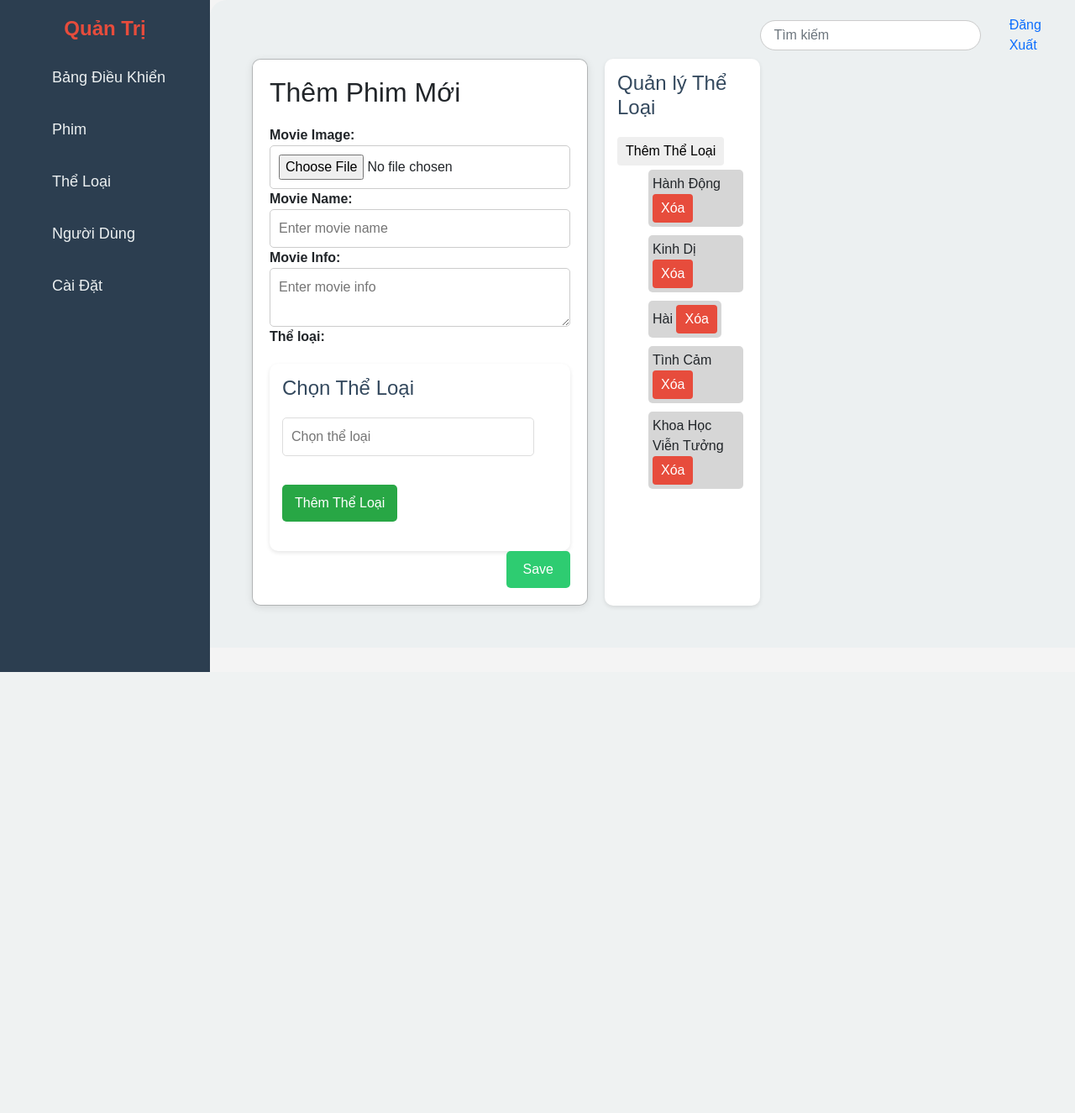
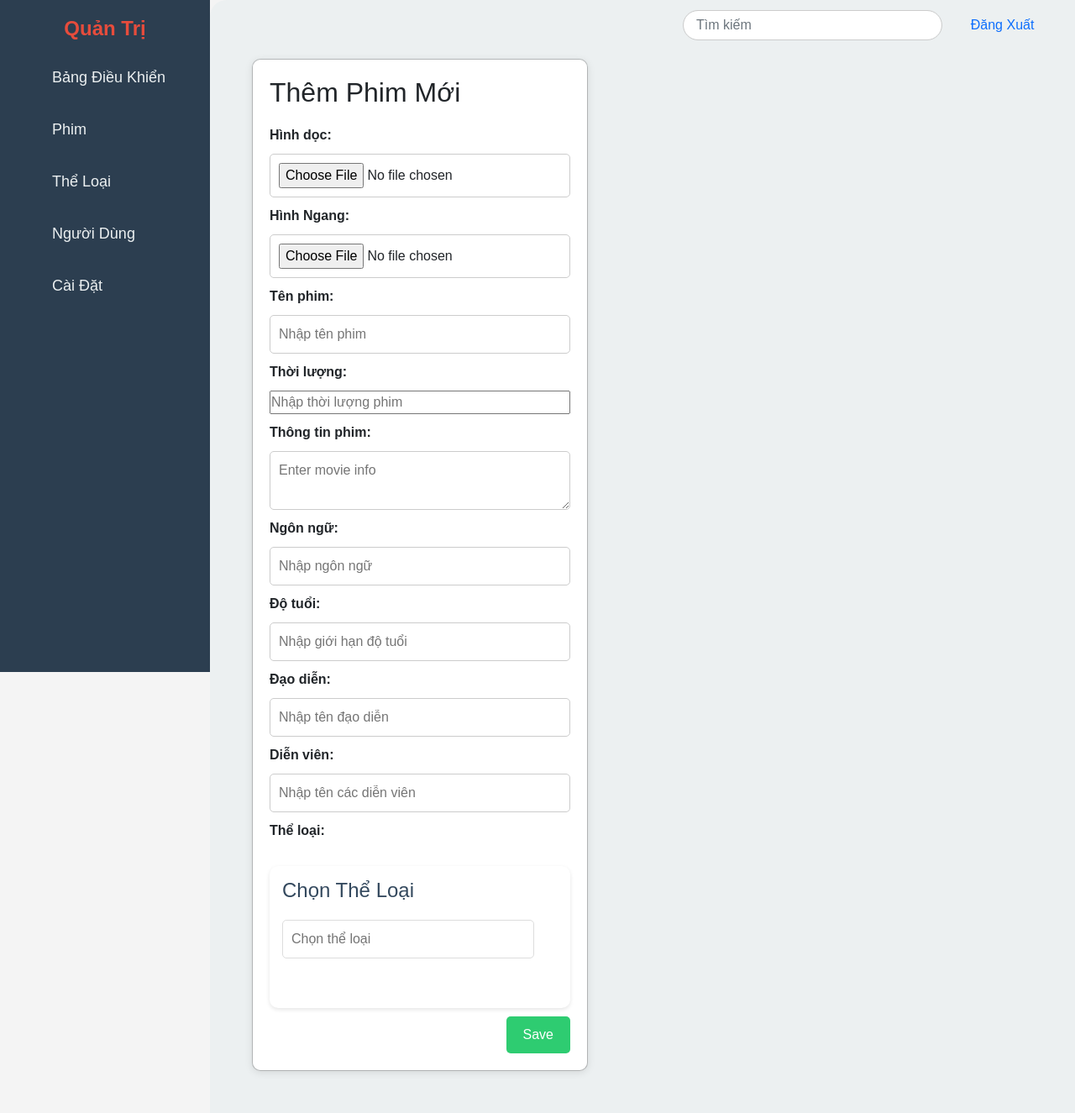
Before and after one commit to BijuuBoii/DACN_N3, an ASP.NET Core app: page /Admin/Home/addMovies in a window 1280 px wide. Shown: the whole page at 84% size. Before the commit the page ends 800 px from the top, so only its background shows below. Run offline with ASP.NET Core 8, Linux system fonts and the light colour scheme.

Commit message:
update mới

```diff
--- a/DACN_N3/Areas/Admin/Views/Home/addMovies.cshtml
+++ b/DACN_N3/Areas/Admin/Views/Home/addMovies.cshtml
@@ -1,5 +1,9 @@
 @{
 	Layout = "~/Areas/Admin/Views/Shared/_LayoutAdmin.cshtml";
+}
+@using DACN_N3.Data;
+@{
+	var genres = ViewBag.genres as List<Genre> ?? new List<Genre>();
 }
 <div class="main-content">
 	<div style="display:flex;gap:10px;">
@@ -7,16 +11,33 @@
 			<div class="modal-content" >
 
 				<h2>Thêm Phim Mới</h2>
+				<form id="genreForm" method="post" enctype="multipart/form-data" asp-action="addMovie">
+					<label for="VImage">Hình dọc:</label>
+					<input type="file" id="VImage" name="VImage" accept="image/*">
 
-				<label for="movieImage">Movie Image:</label>
-				<input type="file" id="movieImage" accept="image/*">
+					<label for="HImage">Hình Ngang:</label>
+					<input type="file" id="HImage" name="HImage" accept="image/*">
 
-				<label for="movieTitle">Movie Name:</label>
-				<input type="text" id="movieTitle" placeholder="Enter movie name">
+					<label for="Title">Tên phim:</label>
+					<input type="text" id="Title" name="Title" placeholder="Nhập tên phim">
 
-				<label for="movieInfo">Movie Info:</label>
-				<textarea id="movieInfo" placeholder="Enter movie info"></textarea>
+					<label for="Duration">Thời lượng:</label>
+					<input type="number" id="Duration" name="Duration" placeholder="Nhập thời lượng phim">
 
+					<label for="movieInfo">Thông tin phim:</label>
+					<textarea id="Description" name="Description" placeholder="Enter movie info"></textarea>
+
+					<label for="Languague">Ngôn ngữ:</label>
+					<input type="text" id="languague" name="languague" placeholder="Nhập ngôn ngữ">
+
+					<label for="Languague">Độ tuổi:</label>
+					<input type="text" id="AgeRating" name="AgeRating" placeholder="Nhập giới hạn độ tuổi">
+
+					<label for="Director">Đạo diễn:</label>
+					<input type="text" id="Director" name="Director"  placeholder="Nhập tên đạo diễn">
+
+					<label for="Cast">Diễn viên:</label>
+					<input type="text" id="Cast" name="Cast" placeholder="Nhập tên các diễn viên">
 					<label for="movieCategory">Thể loại:</label>
 					<section id="genres">
 						<h2>Chọn Thể Loại</h2>
@@ -26,42 +47,46 @@
 						<div class="genre-select">
 							<input type="text" id="genreInput" placeholder="Chọn thể loại" onfocus="showSuggestions()" oninput="filterSuggestions()">
 							<ul id="suggestions" class="suggestion-list" style="z-index:1;">
-
-							<li onclick="selectGenre('Hành Động')">Hành Động</li>
-							<li onclick="selectGenre('Kinh Dị')">Kinh Dị</li>
-							<li onclick="selectGenre('Hài')">Hài</li>
-							<li onclick="selectGenre('Tình Cảm')">Tình Cảm</li>
-							<li onclick="selectGenre('Khoa Học Viễn Tưởng')">Khoa Học Viễn Tưởng</li>
+								@foreach(var theloai in genres)
+								{
+									<li onclick="selectGenre('@theloai.Name')">@theloai.Name</li>
+								}
 							</ul>
 						</div>
 						<br />
-					<button id="addGenreBtn" onclick="addNewGenre()">Thêm Thể Loại</button>
 						<!-- Khu vực để hiển thị các thể loại đã chọn -->
-					<div id="selectedGenres" class="selected-genres"></div>
+						<div id="selectedGenres" class="selected-genres">
 
+						</div>
+						<input type="hidden" id="selectedGenresList" name="genres" />
 					</section>
 
 
 					<div class="modal-actions">
-					<button type="button" class="save-btn-movies" onclick="saveMovie()">Save</button>
+						<button type="submit" class="save-btn-movies" onclick="saveMovie()">Save</button>
 					</div>
+				</form>
 			</div>
-		</div>
-		<section id="genres" style="width:500px; margin-left:10px;">
-			<h2>Quản lý Thể Loại</h2>
-
-			<!-- Button to add a new genre -->
-			<button class="add-genre-btn" onclick="addGenre()">Thêm Thể Loại</button>
-
-			<!-- Genre List -->
-			<ul id="genreList" class="genre-list">
-				<li class="li-genres">Hành Động <button class="delete-btn" onclick="deleteGenre(this)">Xóa</button></li>
-				<li class="li-genres">Kinh Dị <button class="delete-btn" onclick="deleteGenre(this)">Xóa</button></li>
-				<li class="li-genres">Hài <button class="delete-btn" onclick="deleteGenre(this)">Xóa</button></li>
-				<li class="li-genres">Tình Cảm <button class="delete-btn" onclick="deleteGenre(this)">Xóa</button></li>
-				<li class="li-genres">Khoa Học Viễn Tưởng <button class="delete-btn" onclick="deleteGenre(this)">Xóa</button></li>
-			</ul>
-		</section>
 		</div>
 
 	</div>
+
+</div>
+<script>
+	function updateSelectedGenres() {
+        // Lấy tất cả các thẻ span có lớp 'genre-tag' trong #selectedGenres
+        const genreTags = document.querySelectorAll('#selectedGenres .genre-tag');
+
+        // Lưu tên thể loại vào mảng
+        const genres = [];
+        genreTags.forEach(tag => {
+            genres.push(tag.id); // Lấy giá trị của thuộc tính id của từng thẻ span
+        });
+
+        // Cập nhật giá trị của input ẩn với danh sách thể loại
+        document.getElementById('selectedGenresList').value = genres.join(','); // Nối các tên thể loại bằng dấu phẩy
+    }
+	document.getElementById('genreForm').addEventListener('submit', function(event) {
+    updateSelectedGenres(); // Gọi hàm updateSelectedGenres khi submit
+});
+</script>
--- a/DACN_N3/Areas/Admin/Views/Shared/_LayoutAdmin.cshtml
+++ b/DACN_N3/Areas/Admin/Views/Shared/_LayoutAdmin.cshtml
@@ -23,7 +23,10 @@
 		</div>
 		<div style="float:right;display:flex;align-items:center;gap:10px;margin-right:10px;margin-top:10px;">
 			<input class="form-control me-2" type="search" placeholder="Tìm kiếm" aria-label="Search" style="border-radius: 20px; padding: 5px 15px; border: 1px solid #ccc;">
-			<a class="nav-link" onclick="window.location.href='@Url.Action("Logout", "Authority", new { area = "" })'">Đăng Xuất</a>
+			<div style="width:200px">
+				<a class="nav-link" onclick="window.location.href='@Url.Action("Logout", "Authority", new { area = "" })'">Đăng Xuất</a>
+			</div>
+
 		</div>
 	</div>
 
--- a/DACN_N3/Controllers/HomeController.cs
+++ b/DACN_N3/Controllers/HomeController.cs
@@ -150,12 +150,19 @@ namespace DACN_N3.Controllers
                 return RedirectToAction("Index", "Home"); // Giả sử trang đăng ký gói là "Subscription"
             }
 
+
             var movie = _movieDbContext.Movies
 		    .Include(m => m.Seasons) // Bao gồm các mùa
 			.ThenInclude(s => s.Episodes) // Bao gồm các tập
 			.Include(g => g.Genres)
 			.FirstOrDefault(m => m.MovieId == id);
 
+			var hasEpisodes = movie.Seasons.Any(s => s.Episodes.Any());
+			if (!hasEpisodes)
+            {
+				TempData["NoEpAlert"] = "phim này hiện tại chưa có tập nào, vui lòng quay lại sau!";
+				return RedirectToAction("Index", "Home"); // Giả sử trang đăng ký gói là "Subscription"
+			}
             var comments = _movieDbContext.Reviews.Where(s=>s.MovieId == id).Include(s=>s.User).ToList();
 
 			var movieFav = _movieDbContext.Watchlists.Where(m => m.MovieId == id && m.UserId == userId).FirstOrDefault();
```
Also changed, not shown: DACN_N3/Areas/Admin/Controllers/HomeController.cs (+127 -5 lines), DACN_N3/Areas/Admin/Views/Home/movies.cshtml (+52 -10 lines), DACN_N3/Areas/Admin/Views/Home/users.cshtml (+29 -5 lines), DACN_N3/Views/Home/Index.cshtml (+19 -0 lines). Lines whose indentation alone changed are shown as unchanged.
